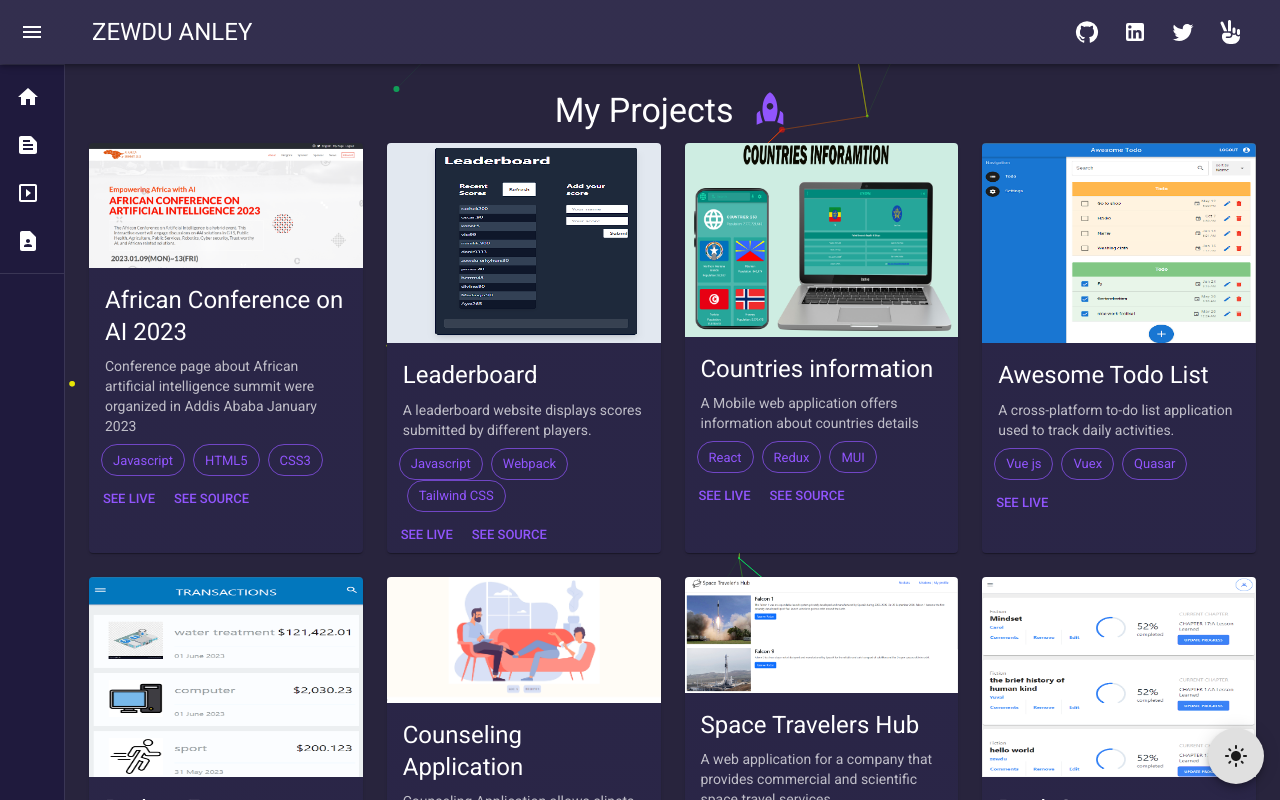
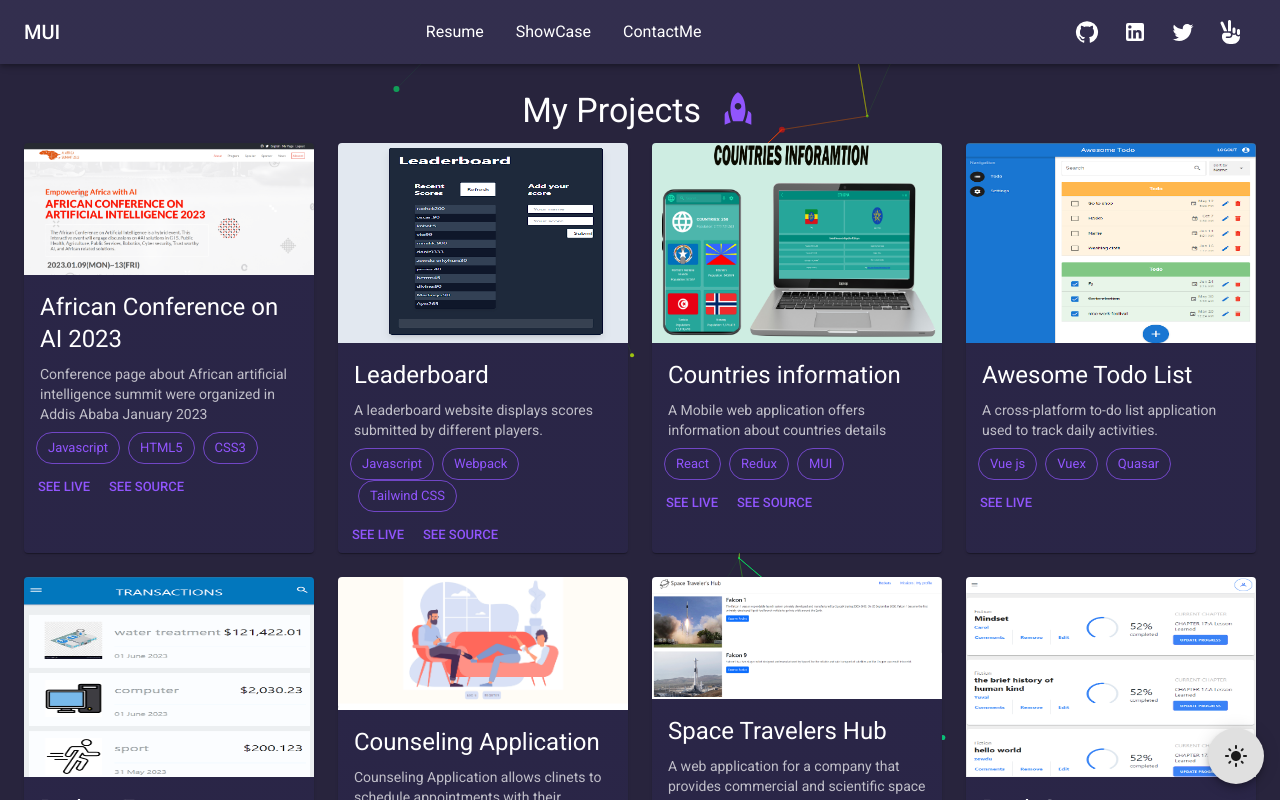
Before and after one commit to zewdu444/myportfolio, a React (Create React App) app: page /showcase in a window 1280 px wide. Shown: the top 800 px of the page. Built offline with nearby package versions, Linux system fonts and the light colour scheme.

Commit message:
Add Drawer with app bar

```diff
--- a/src/App.js
+++ b/src/App.js
@@ -9,8 +9,9 @@ import ShowCase from './pages/ShowCase';
 import Resume from './pages/Resume';
 import Home from './pages/Home';
 import ContactMe from './pages/ContactMe';
-import MiniDrawer from './pages/DrawerMenu';
+// import MiniDrawer from './pages/DrawerMenu';
 import options from './tsconfig/options';
+import DrawerAppBar from './pages/Drawer';
 
 function App() {
   const [theme, setTheme] = useState('dark');
@@ -59,7 +60,7 @@ function App() {
     <ThemeProvider theme={Theme}>
       <BrowserRouter>
 
-        <MiniDrawer>
+        <DrawerAppBar>
           <Particles
             init={particlesInit}
             loaded={particlesLoaded}
@@ -85,7 +86,7 @@ function App() {
           >
             <LightModeIcon />
           </Fab>
-        </MiniDrawer>
+        </DrawerAppBar>
       </BrowserRouter>
     </ThemeProvider>
 
--- /dev/null
+++ b/src/pages/Drawer.js
@@ -0,0 +1,181 @@
+import * as React from 'react';
+import AppBar from '@mui/material/AppBar';
+import Box from '@mui/material/Box';
+import CssBaseline from '@mui/material/CssBaseline';
+import Divider from '@mui/material/Divider';
+import Drawer from '@mui/material/Drawer';
+import IconButton from '@mui/material/IconButton';
+import List from '@mui/material/List';
+import ListItem from '@mui/material/ListItem';
+import ListItemButton from '@mui/material/ListItemButton';
+import ListItemText from '@mui/material/ListItemText';
+import MenuIcon from '@mui/icons-material/Menu';
+import Toolbar from '@mui/material/Toolbar';
+import Typography from '@mui/material/Typography';
+import { GitHub, LinkedIn, Twitter } from '@mui/icons-material';
+import { FontAwesomeIcon } from '@fortawesome/react-fontawesome';
+import { faHandPeace } from '@fortawesome/free-solid-svg-icons';
+import { Stack } from '@mui/material';
+
+const drawerWidth = 240;
+
+function DrawerAppBar({ ...props }) {
+  const { window } = props;
+  const [mobileOpen, setMobileOpen] = React.useState(false);
+
+  const handleDrawerToggle = () => {
+    setMobileOpen((prevState) => !prevState);
+  };
+
+  const drawer = (
+    <Box onClick={handleDrawerToggle} sx={{ textAlign: 'center' }}>
+      <Typography variant="h6" sx={{ my: 2 }}>
+        MUI
+      </Typography>
+      <Divider />
+      <List>
+        <ListItem disablePadding>
+          <ListItemButton>
+            <ListItemText primary="Trash" />
+          </ListItemButton>
+        </ListItem>
+        <ListItem disablePadding>
+          <ListItemButton component="a" href="#simple-list">
+            <ListItemText primary="Spam" />
+          </ListItemButton>
+        </ListItem>
+      </List>
+
+    </Box>
+  );
+
+  const container = window !== undefined ? () => window().document.body : undefined;
+
+  return (
+    <Box sx={{ display: 'flex' }}>
+      <CssBaseline />
+      <AppBar component="nav">
+        <Toolbar>
+          <IconButton
+            color="inherit"
+            aria-label="open drawer"
+            edge="start"
+            onClick={handleDrawerToggle}
+            sx={{ mr: 2, display: { sm: 'none' } }}
+          >
+            <MenuIcon />
+          </IconButton>
+          <Typography
+            variant="h6"
+            component="div"
+            sx={{ display: { xs: 'none', sm: 'block' } }}
+          >
+            MUI
+          </Typography>
+          <Stack sx={{
+            display: {
+              xs: 'none',
+              sm: 'flex',
+              margin: 'auto',
+            },
+          }}
+          >
+            <List sx={{
+              display: 'flex',
+              flexDirection: 'row',
+            }}
+            >
+              <ListItem disablePadding>
+                <ListItemButton component="a" href="#simple-list">
+                  <ListItemText primary="Resume" />
+                </ListItemButton>
+              </ListItem>
+              <ListItem disablePadding>
+                <ListItemButton component="a" href="#simple-list">
+                  <ListItemText primary="ShowCase" />
+                </ListItemButton>
+              </ListItem>
+              <ListItem disablePadding>
+                <ListItemButton component="a" href="#simple-list">
+                  <ListItemText primary="ContactMe" />
+                </ListItemButton>
+              </ListItem>
+            </List>
+          </Stack>
+          <Stack
+            direction="row"
+            spacing={1}
+            sx={{
+              pr: '5px',
+              marginLeft: {
+                xs: 'auto',
+                sm: '0px',
+              },
+            }}
+
+          >
+            <IconButton
+              aria-label="Github"
+              sx={{
+                color: 'white',
+                size: 'large',
+              }}
+              onClick={() => { window.open('https://github.com/zewdu444', '_blank'); }}
+            >
+              <GitHub />
+            </IconButton>
+            <IconButton
+              aria-label="LinkedIn"
+              sx={{
+                color: 'white',
+              }}
+              onClick={() => { window.open('https://www.linkedin.com/in/zewdu-anley/', '_blank'); }}
+            >
+              <LinkedIn />
+            </IconButton>
+            <IconButton
+              aria-label="Twitter"
+              sx={{
+                color: 'white',
+              }}
+              onClick={() => { window.open('https://twitter.com/@zewdu444', '_blank'); }}
+            >
+              <Twitter />
+            </IconButton>
+            <IconButton
+              aria-label="Twitter"
+              sx={{
+                color: 'white',
+              }}
+              onClick={() => { window.open('https://wellfound.com/u/zewdu-erkyhun', '_blank'); }}
+            >
+              <FontAwesomeIcon icon={faHandPeace} />
+            </IconButton>
+          </Stack>
+        </Toolbar>
+      </AppBar>
+      <Box component="nav">
+        <Drawer
+          container={container}
+          variant="temporary"
+          open={mobileOpen}
+          onClose={handleDrawerToggle}
+          ModalProps={{
+            keepMounted: true, // Better open performance on mobile.
+          }}
+          sx={{
+            display: { xs: 'block', sm: 'none' },
+            '& .MuiDrawer-paper': { boxSizing: 'border-box', width: drawerWidth },
+          }}
+        >
+          {drawer}
+        </Drawer>
+      </Box>
+      <Box component="main" sx={{ p: 3 }}>
+        <Toolbar />
+        { props.children }
+      </Box>
+    </Box>
+  );
+}
+export default DrawerAppBar;
--- a/src/pages/Home.js
+++ b/src/pages/Home.js
@@ -1,24 +1,15 @@
-import React, { useState } from 'react';
+import React from 'react';
 import Typography from '@mui/material/Typography';
 import Box from '@mui/material/Box';
 import {
   Card, Grid, Button,
 } from '@mui/material';
-import { useNavigate } from 'react-router-dom';
 import TeckStack from '../components/TeckStack';
 
 function Home() {
-  const [scrollDown, setScrollDown] = useState(0);
-  const navigate = useNavigate();
-  const handleScroll = (e) => {
-    setScrollDown(scrollDown + e.deltaY);
-    if (scrollDown > 1000) {
-      navigate('/resume');
-    }
-  };
   return (
 
-    <Box sx={{ flexGrow: 1 }} onWheel={handleScroll}>
+    <Box sx={{ flexGrow: 1 }}>
       <Grid
         container
         sx={{
```
